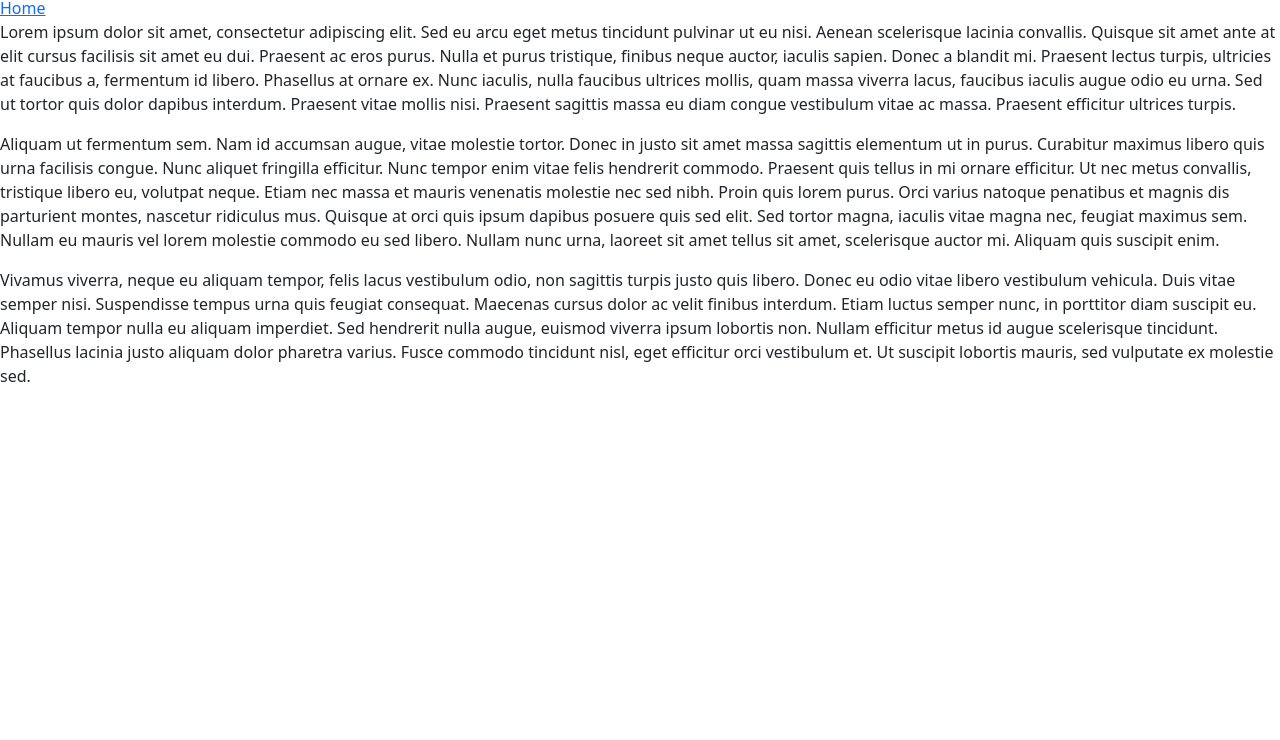
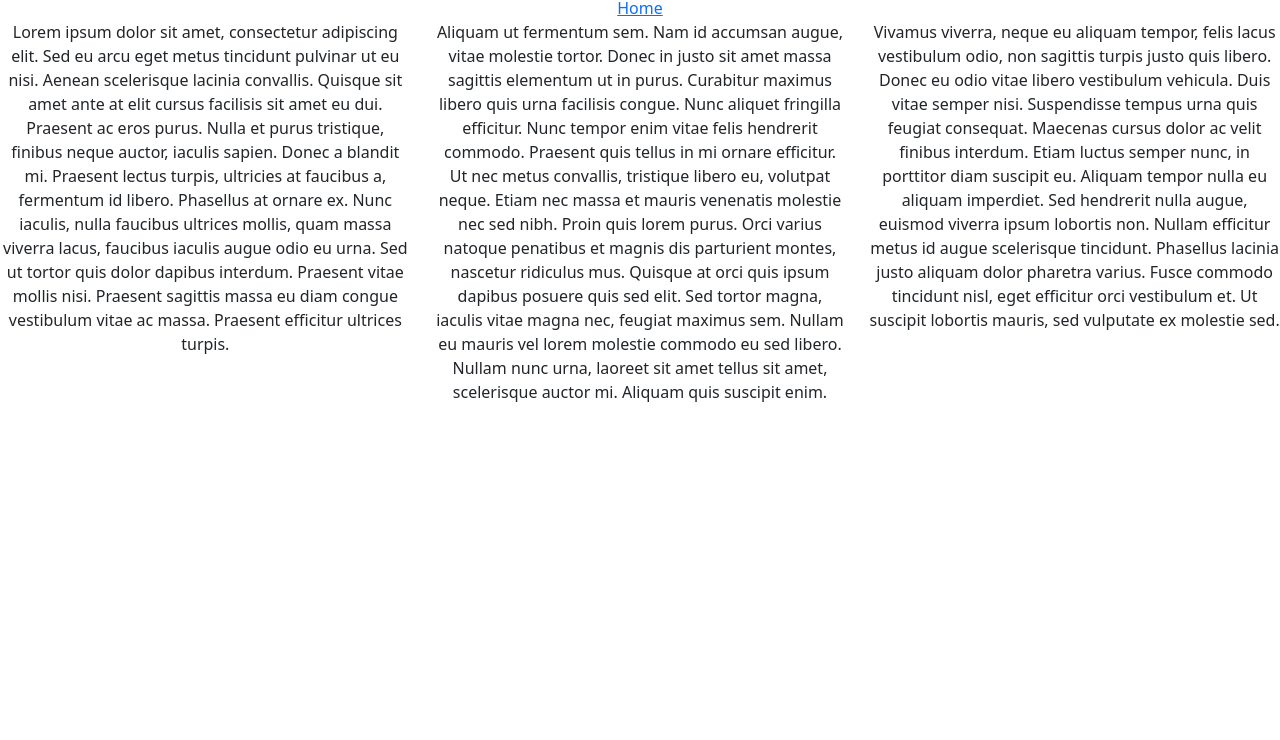
Before and after one commit to SafatMobid/bootstrap-examples, a plain HTML site: page index.html in a window 1280 px wide. Shown: the part 60-800 px from the top of the page. Drawn offline with nearby package versions, Linux system fonts and the light colour scheme.

Commit message:
Designed index page

```diff
--- a/index.html
+++ b/index.html
@@ -8,17 +8,35 @@
     rel="stylesheet" integrity="sha384-Zenh87qX5JnK2Jl0vWa8Ck2rdkQ2Bzep5IDxbcnCeuOxjzrPF/et3URy9Bv1WTRi" crossorigin="anonymous">
     <title>Bootstrap</title>
 </head>
-<body>
+<body style="text-align:center">
     <h1>Bootstrap Example</h1>
     <nav> <a href="index.html">Home</a> </nav>
     <main>
-        <p>Lorem ipsum dolor sit amet, consectetur adipiscing elit. Sed eu arcu eget metus tincidunt pulvinar ut eu nisi. Aenean scelerisque lacinia convallis. Quisque sit amet ante at elit cursus facilisis sit amet eu dui. Praesent ac eros purus. Nulla et purus tristique, finibus neque auctor, iaculis sapien. Donec a blandit mi. Praesent lectus turpis, ultricies at faucibus a, fermentum id libero. Phasellus at ornare ex. Nunc iaculis, nulla faucibus ultrices mollis, quam massa viverra lacus, faucibus iaculis augue odio eu urna. Sed ut tortor quis dolor dapibus interdum. Praesent vitae mollis nisi. Praesent sagittis massa eu diam congue vestibulum vitae ac massa. Praesent efficitur ultrices turpis.</p>
-        <p>Aliquam ut fermentum sem. Nam id accumsan augue, vitae molestie tortor. Donec in justo sit amet massa sagittis elementum ut in purus. Curabitur maximus libero quis urna facilisis congue. Nunc aliquet fringilla efficitur. Nunc tempor enim vitae felis hendrerit commodo. Praesent quis tellus in mi ornare efficitur. Ut nec metus convallis, tristique libero eu, volutpat neque. Etiam nec massa et mauris venenatis molestie nec sed nibh. Proin quis lorem purus. Orci varius natoque penatibus et magnis dis parturient montes, nascetur ridiculus mus. Quisque at orci quis ipsum dapibus posuere quis sed elit. Sed tortor magna, iaculis vitae magna nec, feugiat maximus sem. Nullam eu mauris vel lorem molestie commodo eu sed libero. Nullam nunc urna, laoreet sit amet tellus sit amet, scelerisque auctor mi. Aliquam quis suscipit enim.</p>
-        <p>Vivamus viverra, neque eu aliquam tempor, felis lacus vestibulum odio, non sagittis turpis justo quis libero. Donec eu odio vitae libero vestibulum vehicula. Duis vitae semper nisi. Suspendisse tempus urna quis feugiat consequat. Maecenas cursus dolor ac velit finibus interdum. Etiam luctus semper nunc, in porttitor diam suscipit eu. Aliquam tempor nulla eu aliquam imperdiet. Sed hendrerit nulla augue, euismod viverra ipsum lobortis non. Nullam efficitur metus id augue scelerisque tincidunt. Phasellus lacinia justo aliquam dolor pharetra varius. Fusce commodo tincidunt nisl, eget efficitur orci vestibulum et. Ut suscipit lobortis mauris, sed vulputate ex molestie sed.</p>
+        <div class="row">
+        <div class="col-md-4">Lorem ipsum dolor sit amet, consectetur adipiscing elit. Sed eu arcu eget metus tincidunt pulvinar ut eu nisi.
+            Aenean scelerisque lacinia convallis. Quisque sit amet ante at elit cursus facilisis sit amet eu dui.
+            Praesent ac eros purus. Nulla et purus tristique, finibus neque auctor, iaculis sapien. Donec a blandit mi.
+            Praesent lectus turpis, ultricies at faucibus a, fermentum id libero. Phasellus at ornare ex.
+            Nunc iaculis, nulla faucibus ultrices mollis, quam massa viverra lacus, faucibus iaculis augue odio eu urna. Sed ut tortor quis dolor dapibus interdum.
+            Praesent vitae mollis nisi. Praesent sagittis massa eu diam congue vestibulum vitae ac massa. Praesent efficitur ultrices turpis.
+        </div>
+
+        <div class="col-md-4" class="border">
+            Aliquam ut fermentum sem. Nam id accumsan augue, vitae molestie tortor. Donec in justo sit amet massa sagittis elementum ut in purus.
+            Curabitur maximus libero quis urna facilisis congue. Nunc aliquet fringilla efficitur. Nunc tempor enim vitae felis hendrerit commodo.
+            Praesent quis tellus in mi ornare efficitur. Ut nec metus convallis, tristique libero eu, volutpat neque. Etiam nec massa et mauris venenatis molestie nec sed nibh.
+            Proin quis lorem purus. Orci varius natoque penatibus et magnis dis parturient montes, nascetur ridiculus mus. Quisque at orci quis ipsum dapibus posuere quis sed elit.
+            Sed tortor magna, iaculis vitae magna nec, feugiat maximus sem. Nullam eu mauris vel lorem molestie commodo eu sed libero. Nullam nunc urna, laoreet sit amet tellus sit amet, scelerisque auctor mi.
+            Aliquam quis suscipit enim.
+        </div>
+        <div class="col-md-4">Vivamus viverra, neque eu aliquam tempor, felis lacus vestibulum odio, non sagittis turpis justo quis libero. Donec eu odio vitae libero vestibulum vehicula.
+            Duis vitae semper nisi. Suspendisse tempus urna quis feugiat consequat. Maecenas cursus dolor ac velit finibus interdum. Etiam luctus semper nunc, in porttitor diam suscipit eu.
+            Aliquam tempor nulla eu aliquam imperdiet. Sed hendrerit nulla augue, euismod viverra ipsum lobortis non. Nullam efficitur metus id augue scelerisque tincidunt.
+            Phasellus lacinia justo aliquam dolor pharetra varius. Fusce commodo tincidunt nisl, eget efficitur orci vestibulum et. Ut suscipit lobortis mauris, sed vulputate ex molestie sed.
+        </div>
+    </div>
+
     </main>
-
-
-
 
 
 
```
